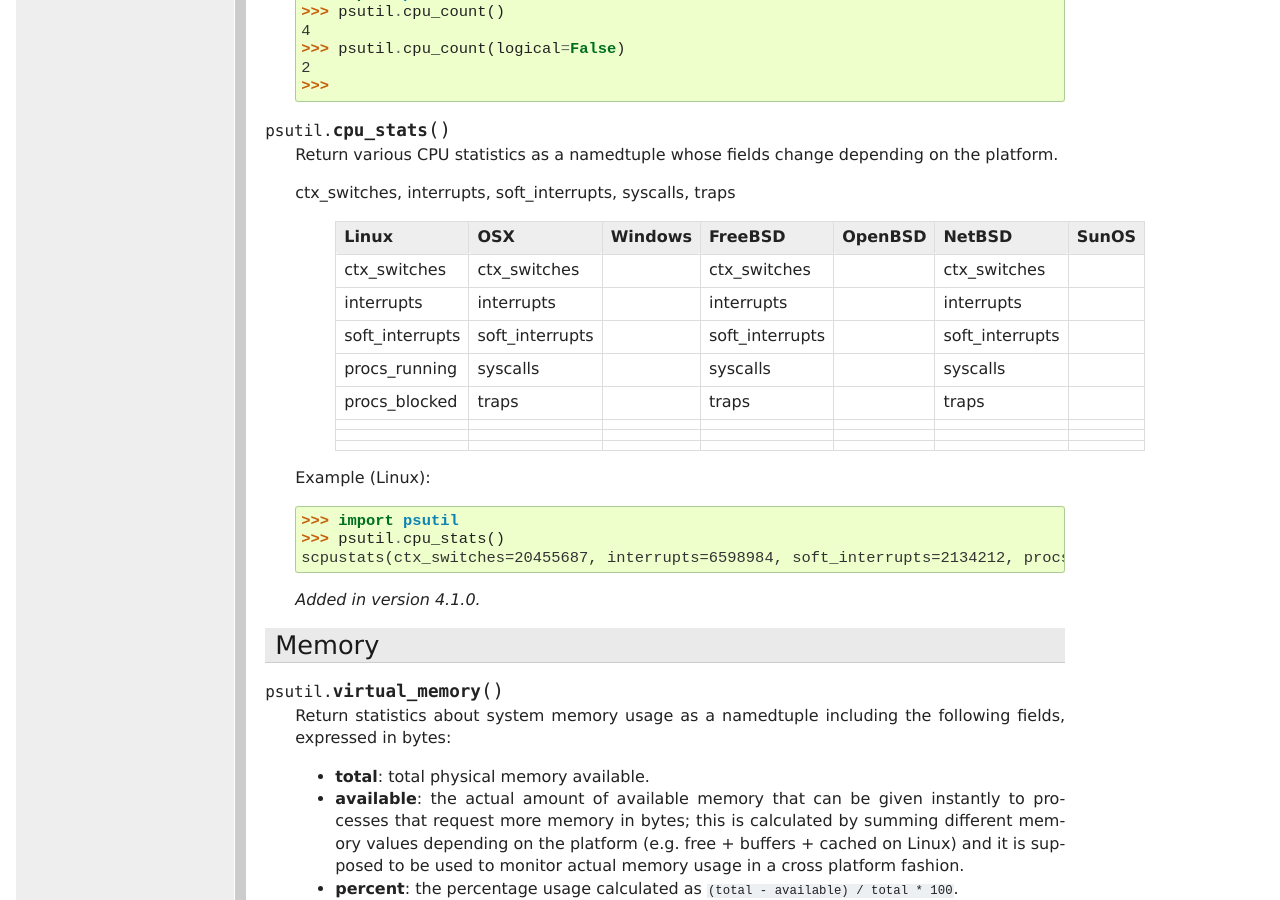
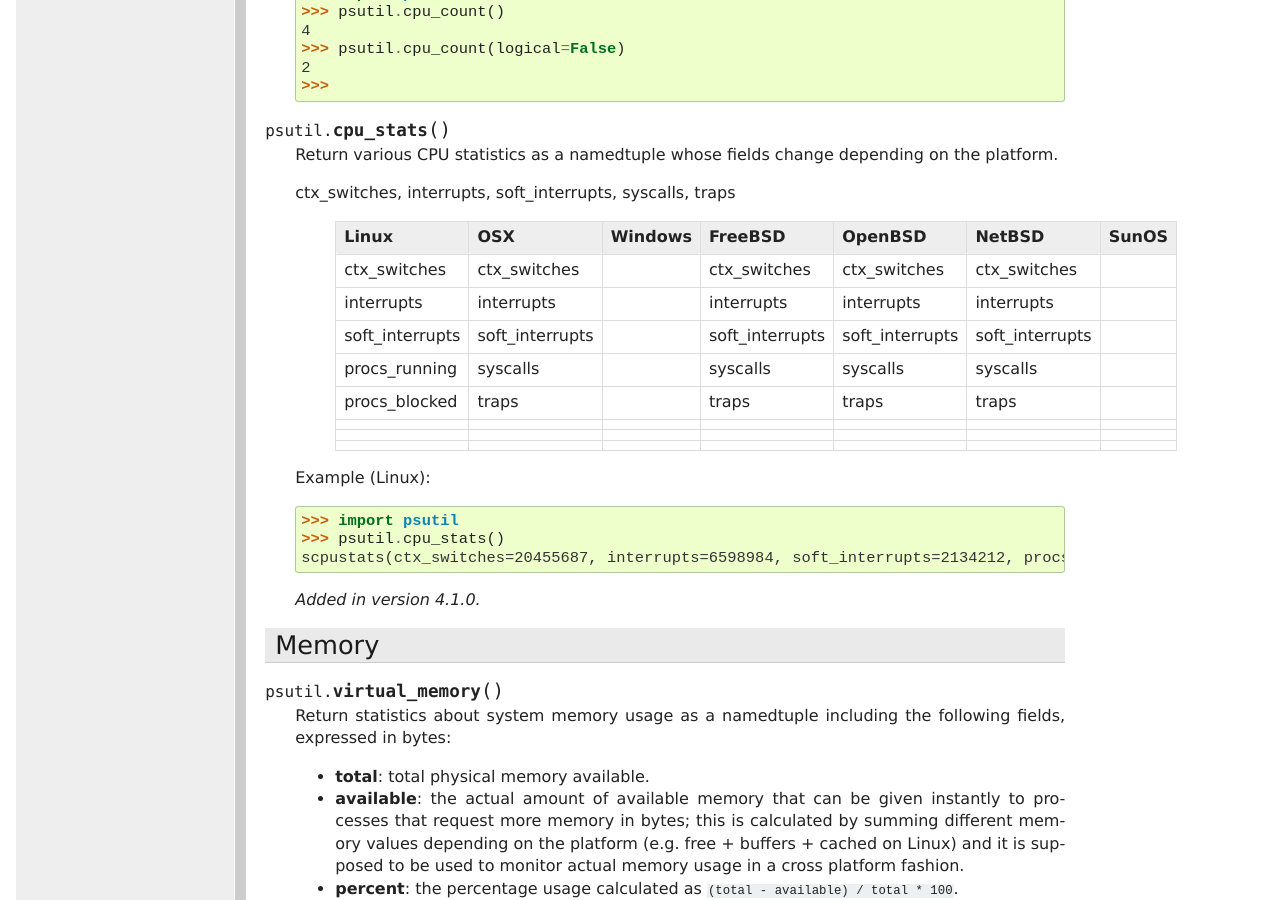
Before and after one commit to giampaolo/psutil, a Sphinx documentation site: the page built from docs/index.rst, in a window 1280 px wide and 900 px high, scrolled down 2456 px. Built offline with Sphinx 7.4.7, drawn with Linux system fonts in a browser that asks for light colours; formulas are drawn with MathJax 3.

Commit message:
update doc

```diff
--- a/docs/index.rst
+++ b/docs/index.rst
@@ -157,25 +157,25 @@ CPU
 
   ctx_switches, interrupts, soft_interrupts, syscalls, traps
 
-     +-----------------+-----------------+--------------+-----------------+-------------+-----------------+--------------+
-     | Linux           |  OSX            | Windows      | FreeBSD         | OpenBSD     | NetBSD          | SunOS        |
-     +=================+=================+==============+=================+=============+=================+==============+
-     | ctx_switches    | ctx_switches    |              | ctx_switches    |             | ctx_switches    |              |
-     +-----------------+-----------------+--------------+-----------------+-------------+-----------------+--------------+
-     | interrupts      | interrupts      |              | interrupts      |             | interrupts      |              |
-     +-----------------+-----------------+--------------+-----------------+-------------+-----------------+--------------+
-     | soft_interrupts | soft_interrupts |              | soft_interrupts |             | soft_interrupts |              |
-     +-----------------+-----------------+--------------+-----------------+-------------+-----------------+--------------+
-     | procs_running   | syscalls        |              | syscalls        |             | syscalls        |              |
-     +-----------------+-----------------+--------------+-----------------+-------------+-----------------+--------------+
-     | procs_blocked   | traps           |              | traps           |             | traps           |              |
-     +-----------------+-----------------+--------------+-----------------+-------------+-----------------+--------------+
-     |                 |                 |              |                 |             |                 |              |
-     +-----------------+-----------------+--------------+-----------------+-------------+-----------------+--------------+
-     |                 |                 |              |                 |             |                 |              |
-     +-----------------+-----------------+--------------+-----------------+-------------+-----------------+--------------+
-     |                 |                 |              |                 |             |                 |              |
-     +-----------------+-----------------+--------------+-----------------+-------------+-----------------+--------------+
+     +-----------------+-----------------+--------------+-----------------+-----------------+-----------------+--------------+
+     | Linux           |  OSX            | Windows      | FreeBSD         | OpenBSD         | NetBSD          | SunOS        |
+     +=================+=================+==============+=================+=================+=================+==============+
+     | ctx_switches    | ctx_switches    |              | ctx_switches    | ctx_switches    | ctx_switches    |              |
+     +-----------------+-----------------+--------------+-----------------+-----------------+-----------------+--------------+
+     | interrupts      | interrupts      |              | interrupts      | interrupts      | interrupts      |              |
+     +-----------------+-----------------+--------------+-----------------+-----------------+-----------------+--------------+
+     | soft_interrupts | soft_interrupts |              | soft_interrupts | soft_interrupts | soft_interrupts |              |
+     +-----------------+-----------------+--------------+-----------------+-----------------+-----------------+--------------+
+     | procs_running   | syscalls        |              | syscalls        | syscalls        | syscalls        |              |
+     +-----------------+-----------------+--------------+-----------------+-----------------+-----------------+--------------+
+     | procs_blocked   | traps           |              | traps           | traps           | traps           |              |
+     +-----------------+-----------------+--------------+-----------------+-----------------+-----------------+--------------+
+     |                 |                 |              |                 |                 |                 |              |
+     +-----------------+-----------------+--------------+-----------------+-----------------+-----------------+--------------+
+     |                 |                 |              |                 |                 |                 |              |
+     +-----------------+-----------------+--------------+-----------------+-----------------+-----------------+--------------+
+     |                 |                 |              |                 |                 |                 |              |
+     +-----------------+-----------------+--------------+-----------------+-----------------+-----------------+--------------+
 
   Example (Linux):
 
```
